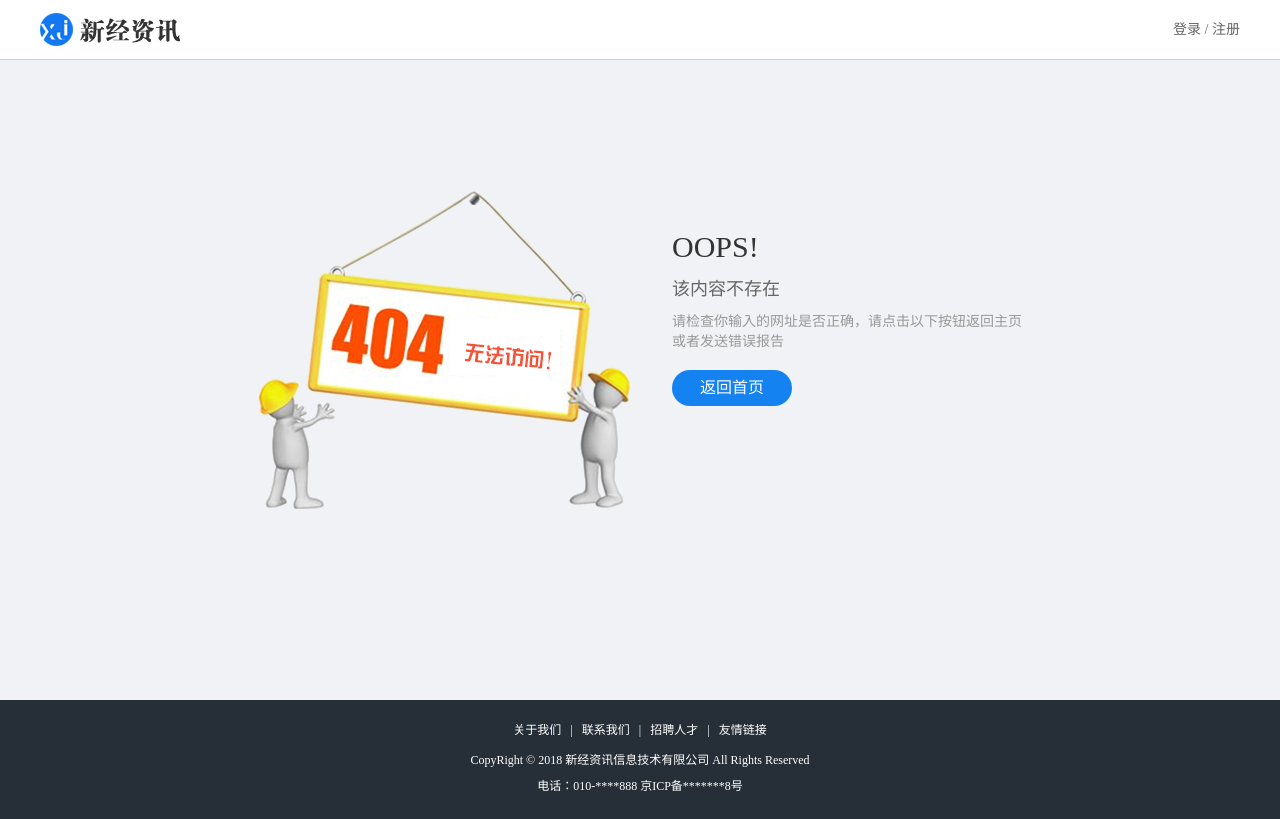
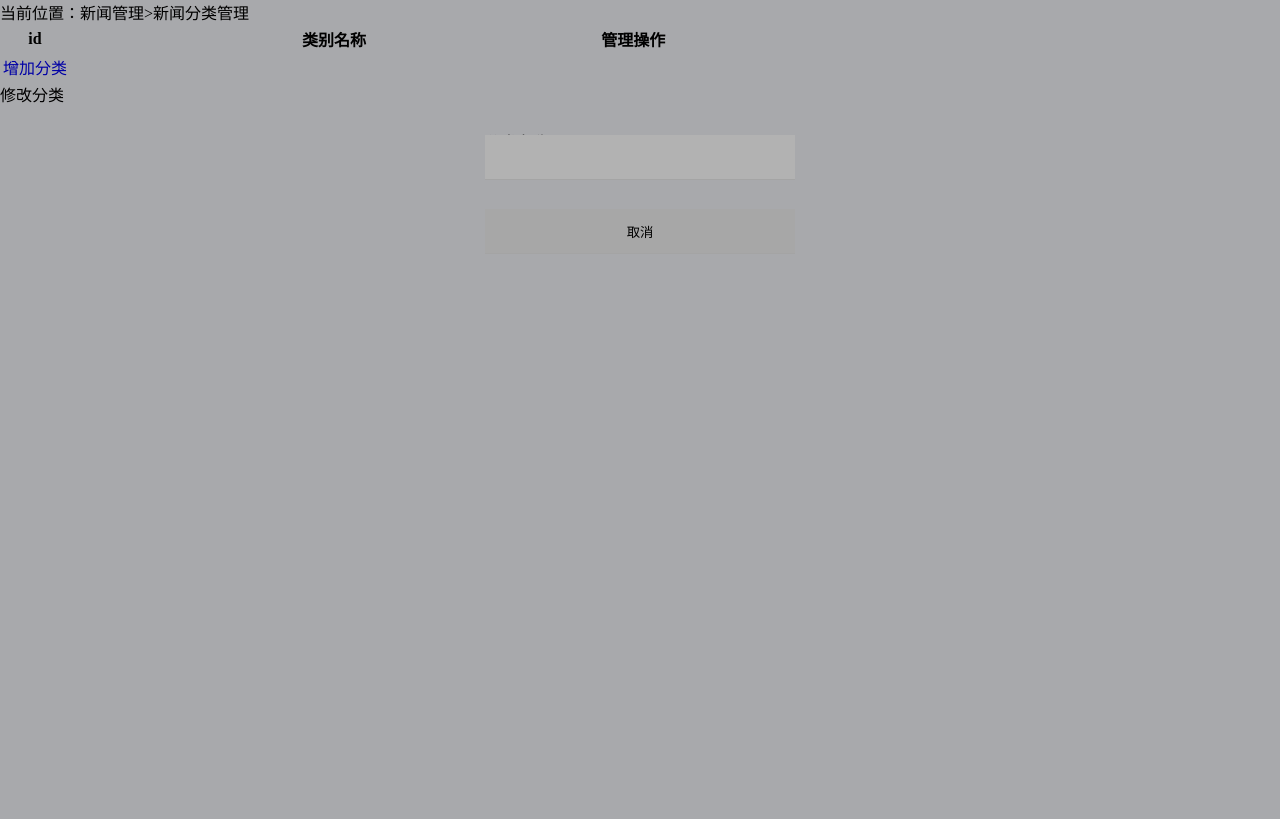
Before and after one commit to aGVsZWk/news, a Flask app: page /admin/news_category in a window 1280 px wide. After the commit the page ends 239 px from the top, so only its background shows below. Run offline with Flask 2, Linux system fonts and the light colour scheme; the visitor is signed in with stand-in values (Sample User, id 1); data that the repository does not hold is empty; parts of the project's set-up code (start-up, migrations or seed data) failed here and were passed over; some libraries are stand-ins or nearby versions.

Commit message:
分类列表获取

```diff
--- a/info/modules/admin/views.py
+++ b/info/modules/admin/views.py
@@ -12,6 +12,25 @@
 from info.utils.image_storage import image_storage
 from info.utils.response_code import RET
 from . import admin_blue
+
+
+#功能描述: 获取分类列表
+# 请求路径: /admin/news_category
+# 请求方式: GET
+# 请求参数: GET,无
+# 返回值:GET,渲染news_type.html页面, data数据
+@admin_blue.route('/news_category')
+def news_category():
+    #1.查询所有分类
+    try:
+        categories = Category.query.all()
+    except Exception as e:
+        current_app.logger.error(e)
+        return jsonify(errno=RET.DBERR,errmsg="获取分类失败")
+
+    #2.携带分类数据渲染页面
+    return render_template("admin/news_type.html",categories=categories)
+
 
 
 # 功能描述；新闻编辑详情
--- a/info/templates/admin/index.html
+++ b/info/templates/admin/index.html
@@ -29,7 +29,7 @@
 			<ul class="sub_menu">
 				<li><a href="/admin/news_review" class="icon031" target="main_frame">新闻审核</a></li>
 				<li><a href="/admin/news_edit" class="icon032" target="main_frame">新闻版式编辑</a></li>
-				<li><a href="../../static/admin/html/news_type.html" class="icon034" target="main_frame">新闻分类管理</a></li>
+				<li><a href="/admin/news_category" class="icon034" target="main_frame">新闻分类管理</a></li>
 			</ul>
 		</div>
 	</div>
--- /dev/null
+++ b/info/templates/admin/news_type.html
@@ -0,0 +1,54 @@
+<!DOCTYPE html>
+<html lang="en">
+<head>
+	<meta charset="UTF-8">
+	<title>新经资讯后台管理</title>
+	<link rel="stylesheet" type="text/css" href="../../static/admin/css/reset.css">
+	<link rel="stylesheet" type="text/css" href="../../static/admin/css/main.css">
+	<script type="text/javascript" src="../../static/admin/js/jquery-1.12.4.min.js"></script>
+	<script type="text/javascript" src="../../static/admin/js/news_type.js"></script>
+</head>
+<body>
+	<div class="breadcrub">
+			当前位置：新闻管理>新闻分类管理
+		</div>
+		<div class="pannel">
+			<table class="common_table">
+                <tr>
+					<th width="10%">id</th>
+					<th width="80%">类别名称</th>
+					<th width="10%">管理操作</th>
+				</tr>
+
+                {% for category in categories %}
+                    <tr>
+                        <td>{{ category.id }}</td>
+                        <td>{{ category.name }}</td>
+                        <td><a href="javascript:;" class="edit">编辑</a></td>
+                    </tr>
+                {% endfor %}
+
+				<tr>
+					<td colspan="3"><a href="javascript:;" class="addtype">增加分类</a></td>
+				</tr>
+			</table>
+		</div>
+
+		<div class="pop_con">
+			<div class="pop">
+				<form>
+					<h3>修改分类</h3>
+					<div class="form_group mt50">
+						<label class="input_label">分类名称：</label><input type="text" class="input_txt3">
+						<span class="error_tip">提示文字</span>
+					</div>
+					<div class="form_group line_top">
+						<input type="button" value="确定" class="confirm">&nbsp;&nbsp;&nbsp;&nbsp;
+						<input type="button" value="取消" class="cancel">
+					</div>
+				</form>
+			</div>
+			<div class="mask"></div>
+		</div>
+</body>
+</html>
```
Also changed, not shown: 1 other file.
